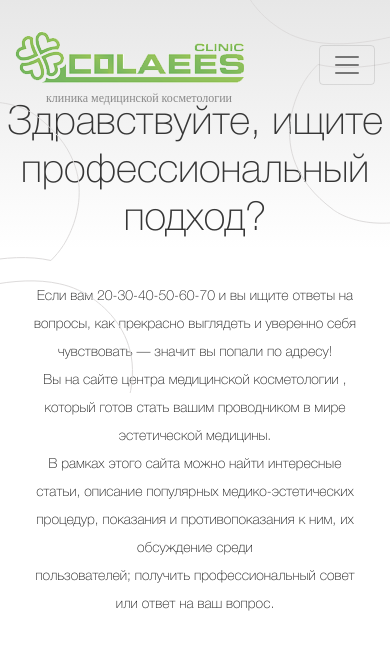
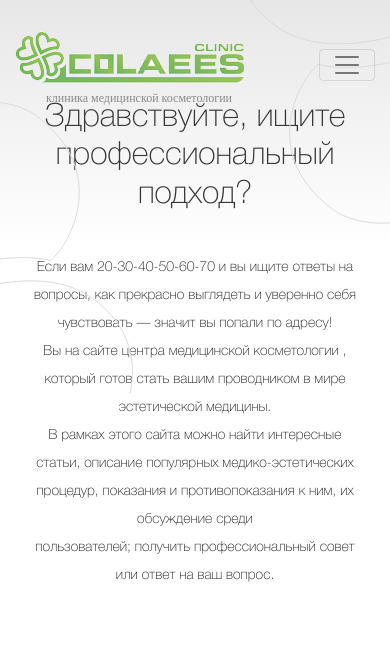
Before and after one commit to RVKweb/RVKweb.github.io, a plain HTML site: page index.html in a window 390 px wide. Drawn offline with nearby package versions, Linux system fonts and the light colour scheme.

Commit message:
Add files via upload

```diff
--- a/css/main.css
+++ b/css/main.css
@@ -33,6 +33,9 @@ header{
   font-family: HelveticaNeueCyr;
   font-size:14px;
 }
+.h1, h1 {
+    font-size: 2.0rem;
+}
 .container{
   max-width: 1140px;
   padding-top: 31px;
@@ -59,6 +62,9 @@ header{
 }
 .bg-light{
 	 background: none !important;
+}
+.navbar-toggler{
+  padding: .0rem .75rem;
 }
 .navbar {
   z-index: 3;
```
